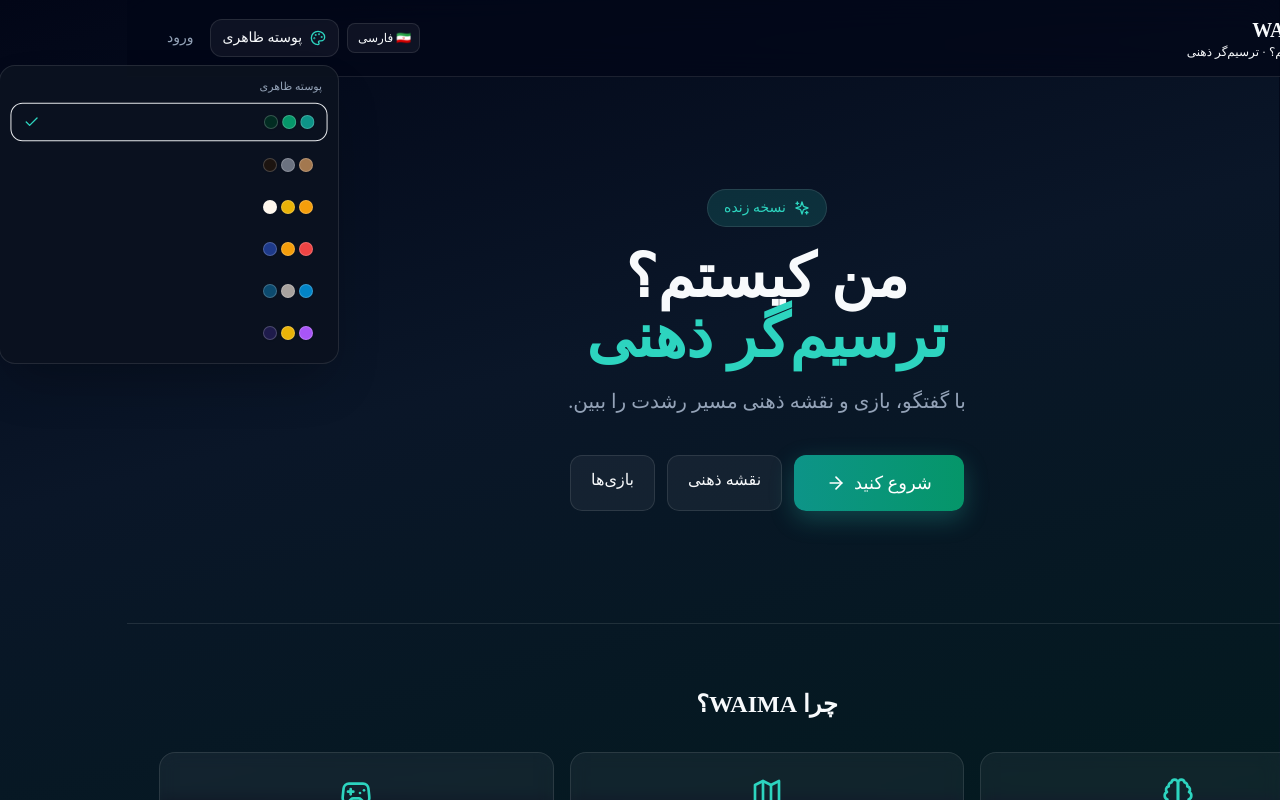
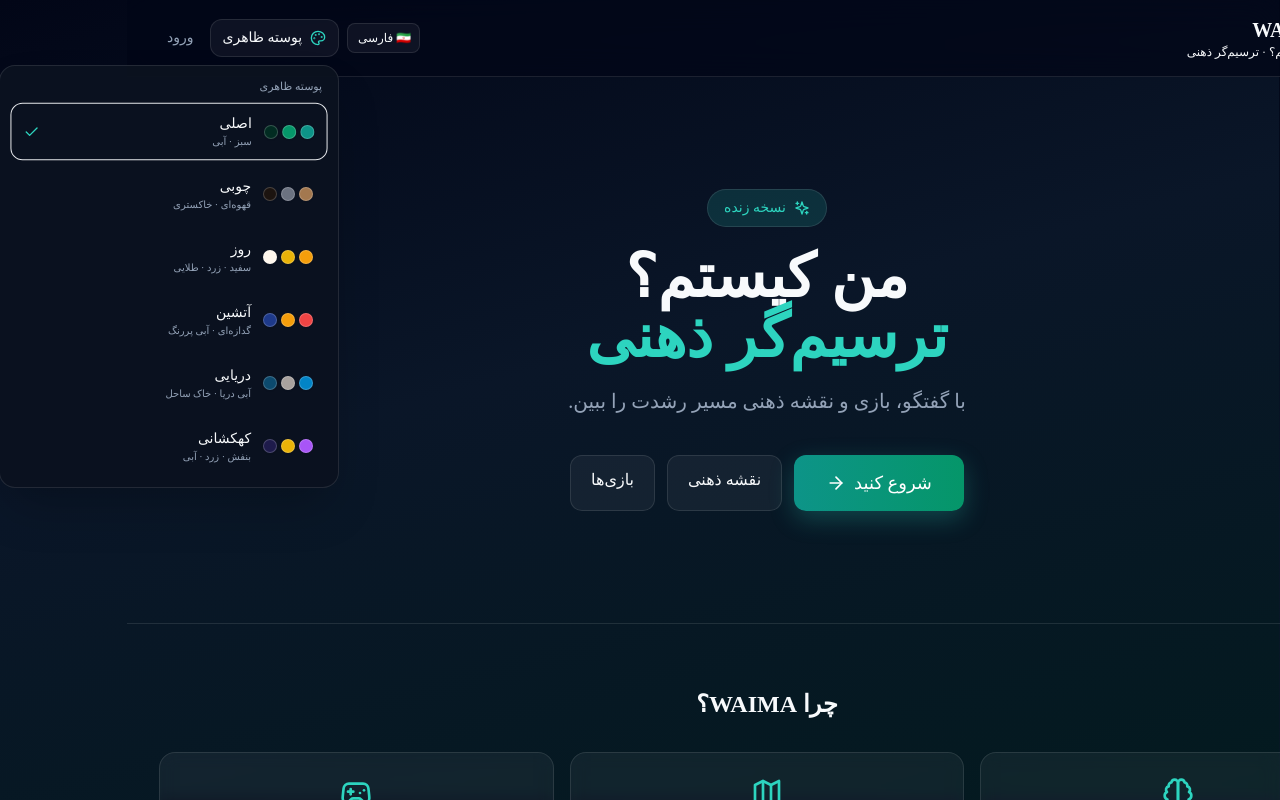
Before and after one commit to ImPMUFO/WAI, a Next.js app: page / in a window 1280 px wide. Both pictures are taken after a click on the button "پوسته ظاهری". Shown: the top 800 px of the page. Built offline with nearby package versions, Linux system fonts and the light colour scheme.

Commit message:
Update ThemeSwitcher.tsx

```diff
--- a/src/components/ThemeSwitcher.tsx
+++ b/src/components/ThemeSwitcher.tsx
@@ -38,11 +38,7 @@ export default function ThemeSwitcher() {
 
       {open && (
         <>
-          <button
-            className="fixed inset-0 z-40 cursor-default"
-            aria-label="close"
-            onClick={() => setOpen(false)}
-          />
+          <button className="fixed inset-0 z-40 cursor-default" aria-label="close" onClick={() => setOpen(false)} />
           <div className="absolute left-0 sm:left-auto sm:right-0 top-full mt-2 z-50 w-[min(100vw-2rem,340px)] rounded-2xl border border-[var(--border)] bg-[var(--card-solid)] backdrop-blur-xl shadow-2xl p-3">
             <p className="text-[11px] text-[var(--muted)] mb-2 px-1">{dict.appearance}</p>
             <div className="grid grid-cols-1 gap-1.5">
@@ -61,16 +57,12 @@ export default function ThemeSwitcher() {
                   >
                     <span className="flex gap-1 shrink-0">
                       {t.preview.map((c) => (
-                        <span
-                          key={c}
-                          className="w-3.5 h-3.5 rounded-full border border-white/20 shadow-sm"
-                          style={{ background: c }}
-                        />
+                        <span key={c} className="w-3.5 h-3.5 rounded-full border border-white/20 shadow-sm" style={{ background: c }} />
                       ))}
                     </span>
                     <span className="min-w-0">
-                      <span className="block text-sm font-medium text-[var(--text)]">{t.name}</span>
-                      <span className="block text-[10px] text-[var(--muted)]">{t.desc}</span>
+                      <span className="block text-sm font-medium text-[var(--text)]">{dict[t.nameKey]}</span>
+                      <span className="block text-[10px] text-[var(--muted)]">{dict[t.descKey]}</span>
                     </span>
                     {active && <Check className="w-4 h-4 mr-auto text-[var(--accent)]" />}
                   </button>
```
